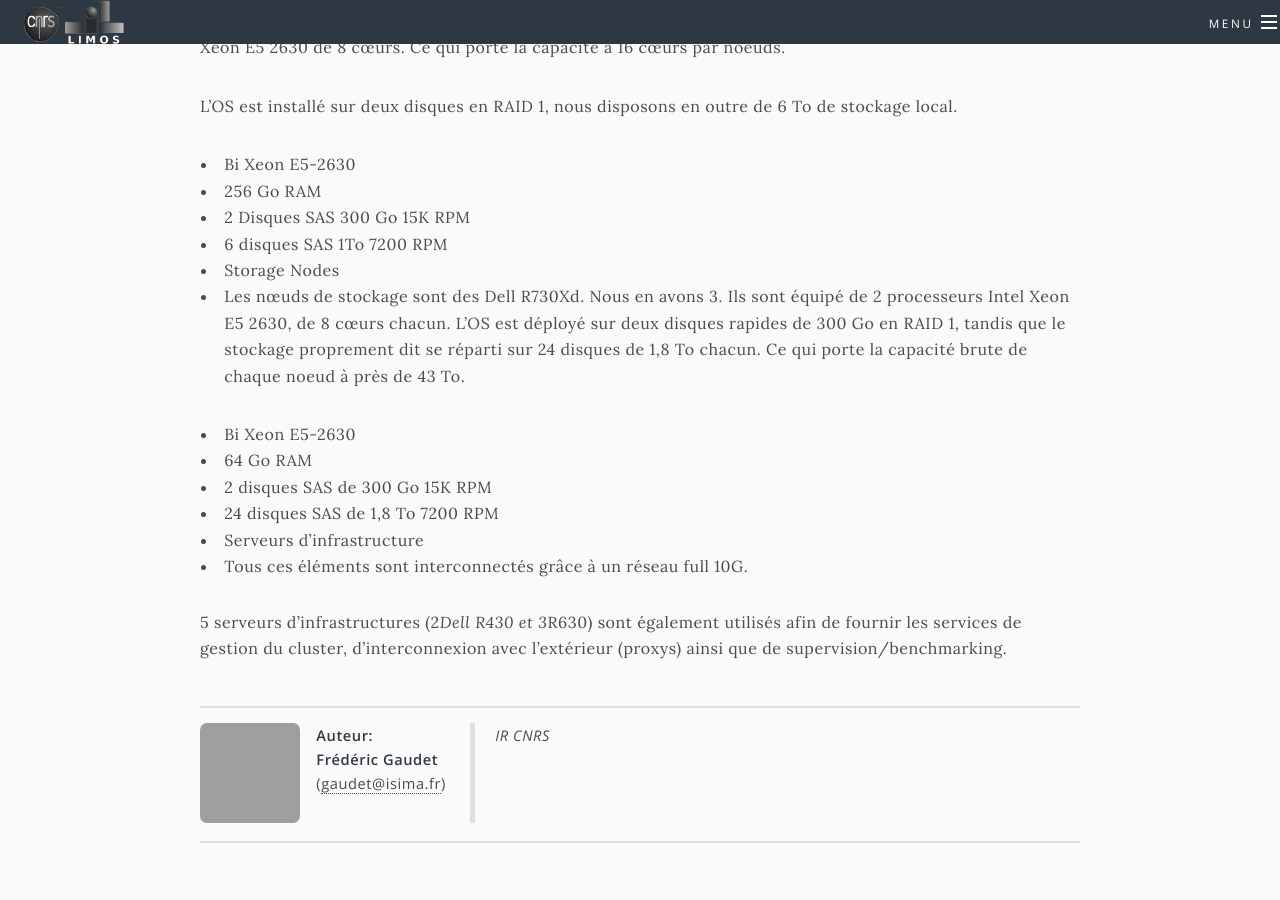
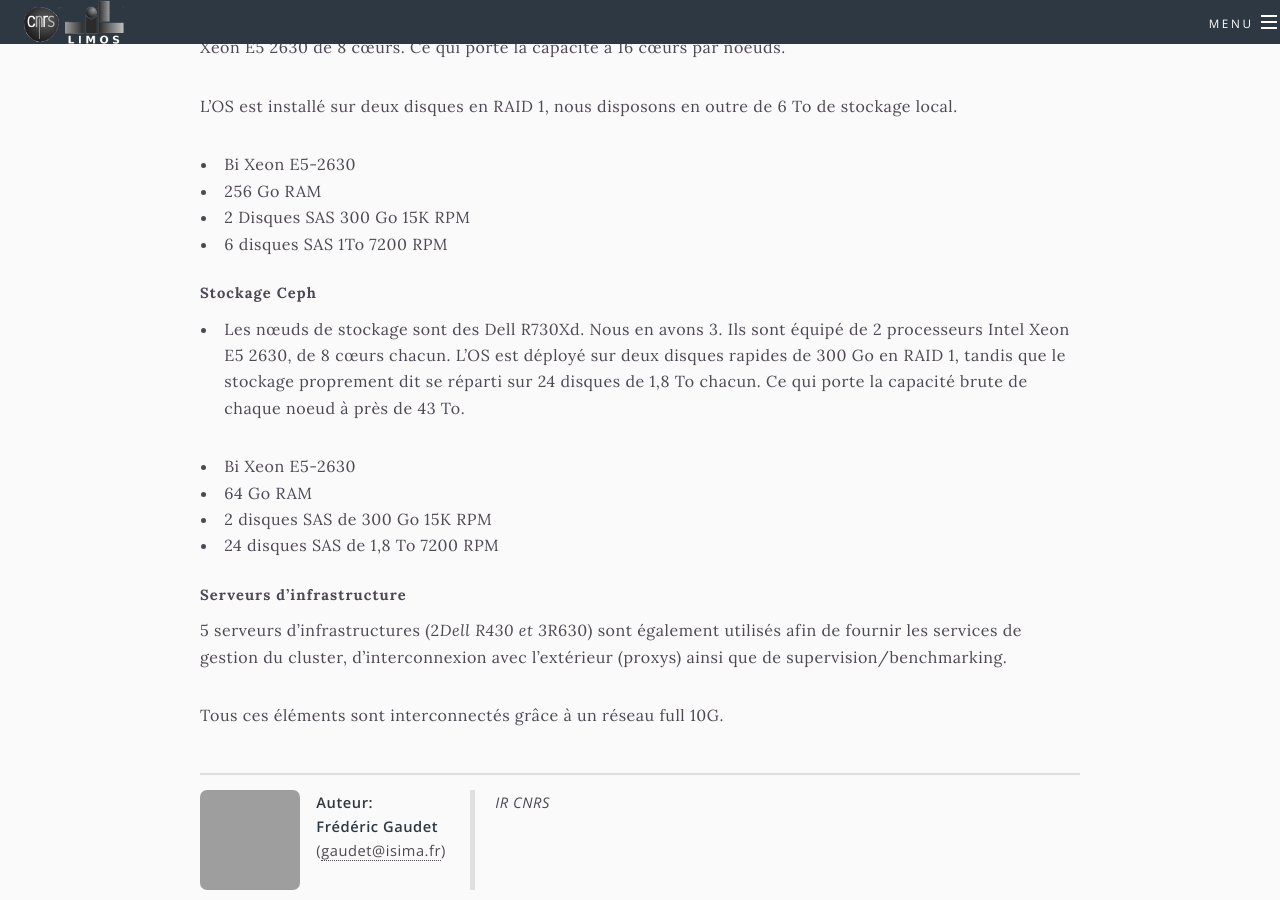
Before and after one commit to frgaudet/galacticaweb, a Jekyll site: the page built from _posts/2015-11-13-description-technique.md, in a window 1280 px wide and 900 px high, scrolled down 629 px. Built offline with Jekyll 4.4.1, drawn with Linux system fonts in a browser that asks for light colours; grey boxes are pictures that could not be loaded.

Commit message:
Fix desc article

```diff
--- a/_posts/2015-11-13-description-technique.md
+++ b/_posts/2015-11-13-description-technique.md
@@ -18,14 +18,18 @@ L’OS est installé sur deux disques en RAID 1, nous disposons en outre de 6 To
 * 256 Go RAM
 * 2 Disques SAS 300 Go 15K RPM
 * 6 disques SAS 1To 7200 RPM
-* Storage Nodes
+
+# Stockage Ceph
 * Les nœuds de stockage sont des Dell R730Xd. Nous en avons 3. Ils sont équipé de 2 processeurs Intel Xeon E5 2630, de 8 cœurs chacun. L’OS est déployé sur deux disques rapides de 300 Go en RAID 1, tandis que le stockage proprement dit se réparti sur 24 disques de 1,8 To chacun. Ce qui porte la capacité brute de chaque noeud à près de 43 To.
 
 * Bi Xeon E5-2630
 * 64 Go RAM
 * 2 disques SAS de 300 Go 15K RPM
 * 24 disques SAS de 1,8 To 7200 RPM
-* Serveurs d’infrastructure
-* Tous ces éléments sont interconnectés grâce à un réseau full 10G.
+
+
+# Serveurs d’infrastructure
 
 5 serveurs d’infrastructures (2*Dell R430 et 3*R630) sont également utilisés afin de fournir les services de gestion du cluster, d’interconnexion avec l’extérieur (proxys) ainsi que de supervision/benchmarking.
+
+Tous ces éléments sont interconnectés grâce à un réseau full 10G.
```
